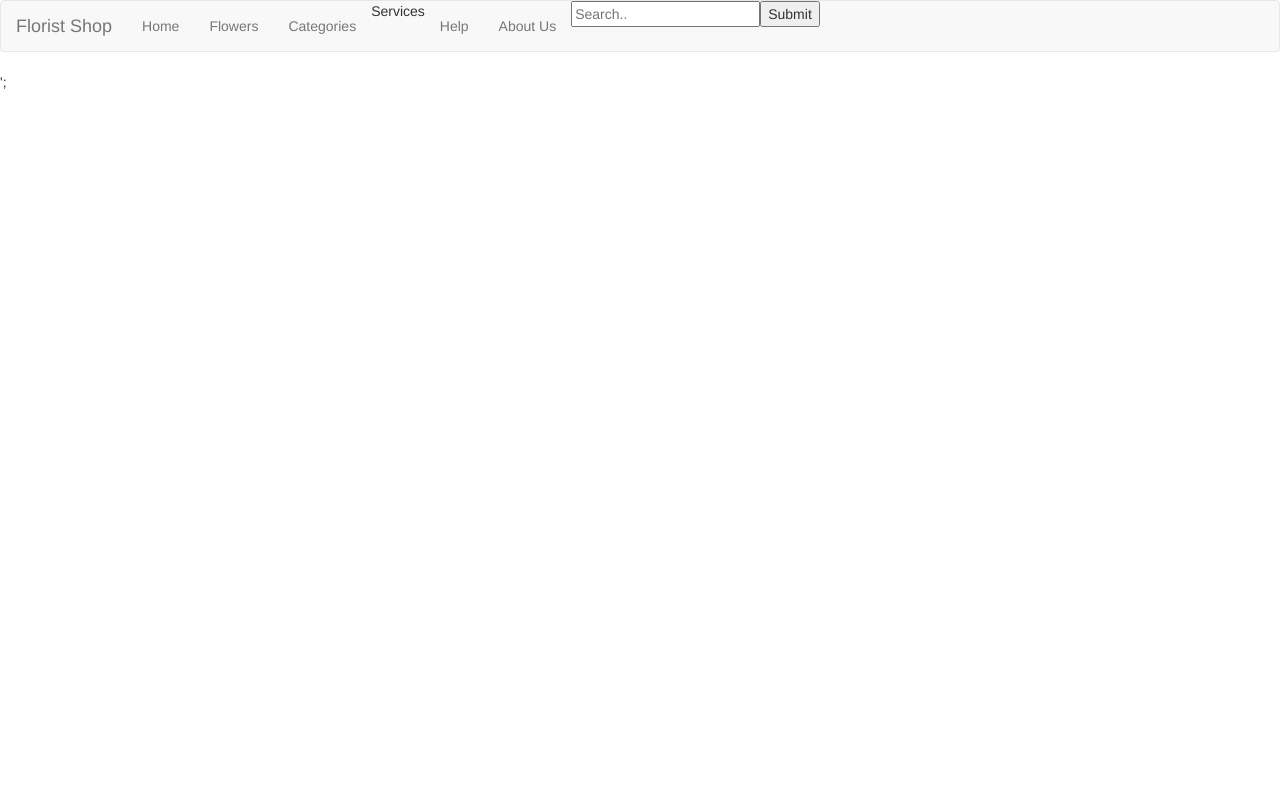
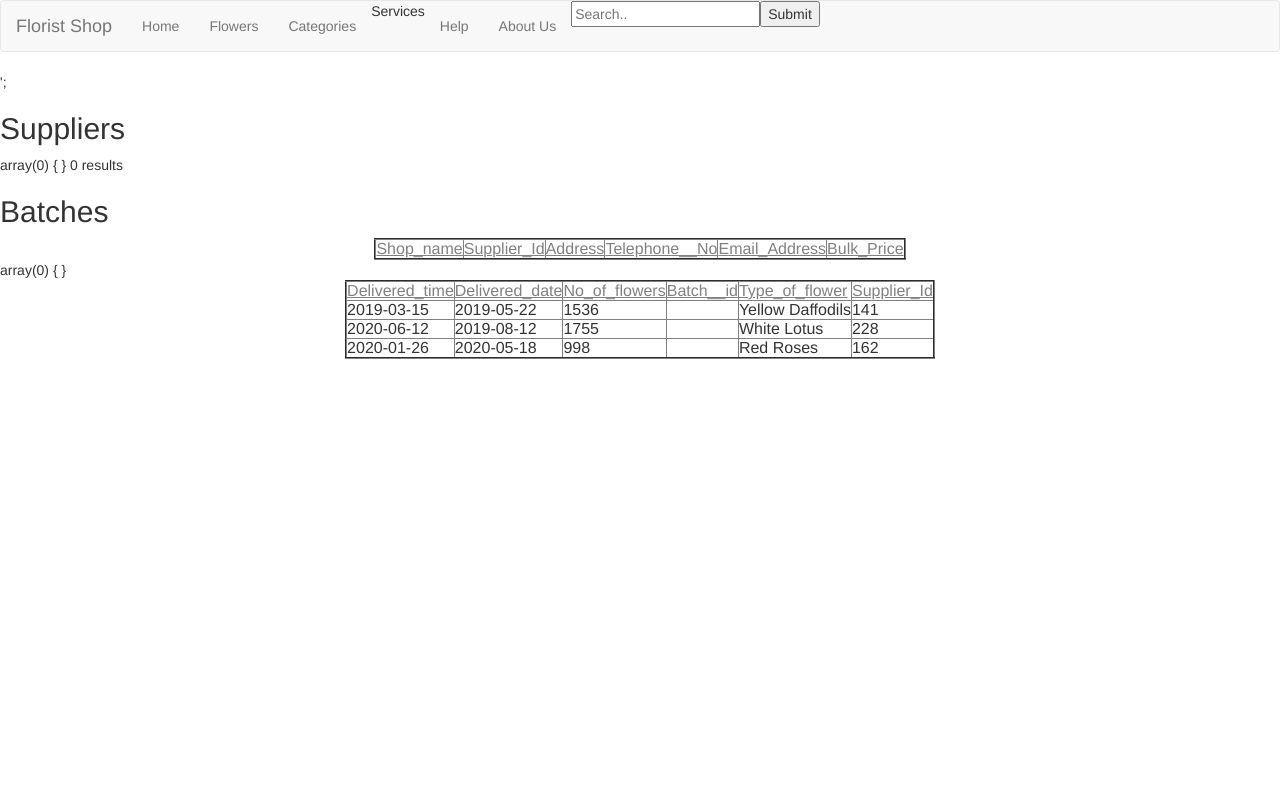
Before and after one commit to manita-tech/FloristShop, a PHP site: page /Services.php in a window 1280 px wide. Run offline with PHP 8.4, Linux system fonts and the light colour scheme; data comes from the database, SQL or seed files in the repository; data that the repository does not hold is empty; a stand-in replaces the project's code that opens the database connection.

Commit message:
Services on florist shop

```diff
--- a/Services.php
+++ b/Services.php
@@ -25,4 +25,92 @@
 <input type="text" placeholder="Search.." name="search"><button type="submit">Submit</button>
 </form></nav>';
 
-<h2>
+<?php
+require('connect.php');
+$result = $conn->query("select * from Suppliers");
+?>
+
+<h2>Suppliers</h2>
+<table border="2" align="center">
+<tr>
+  <td><font color=gray><u>Shop_name</u></font></td>
+  <td><font color=gray><u>Supplier_Id </u></font></td>
+  <td><font color=gray><u>Address</u></font></td>
+  <td><font color=gray><u>Telephone__No</u></font></td>
+     <td><font color=gray><u>Email_Address</u></font></td>
+     <td><font color=gray><u>Bulk_Price</u></font></td>
+
+</tr>
+
+  <?php
+var_dump($_POST);
+   ?>
+
+<?php
+$sql = "SELECT * from Suppliers";
+$result = $conn->query($sql);
+$return_arr = array();
+if ($result->num_rows > 0) {
+    // output data of each row
+    while($row = $result->fetch_assoc()) {
+      echo
+"<tr>
+    <td>{$row['Shop_Name']}</td>
+    <td>{$row['Supplier_Id']}</td>
+    <td>{$row['Address']}</td>
+    <td>{$row['Telephone__No']}</td>
+        <td>{$row['Email_Address']}</td>
+    <td>{$row['Bulk_Price']}</td>
+
+</tr>\n";
+    }
+} else {
+    echo "0 results";
+}
+$conn->close();
+?>
+
+    <?php
+require('connect.php');
+$result = $conn->query("select * from Batches");
+?>
+
+<h2>Batches</h2>
+<table border="2" align="center">
+<tr>
+  <td><font color=gray><u>Delivered_time</u></font></td>
+  <td><font color=gray><u>Delivered_date</u></font></td>
+  <td><font color=gray><u>No_of_flowers </u></font></td>
+  <td><font color=gray><u> Batch__id</u></font></td>
+  <td><font color=gray><u>Type_of_flower</u></font></td>
+  <td><font color=gray><u>Supplier_Id</u></font></td>
+
+</tr>
+
+  <?php
+var_dump($_POST);
+   ?>
+
+<?php
+$sql = "SELECT * from Batches";
+$result = $conn->query($sql);
+$return_arr = array();
+if ($result->num_rows > 0) {
+    // output data of each row
+    while($row = $result->fetch_assoc()) {
+      echo
+"<tr>
+    <td>{$row['Delivered_time']}</td>
+    <td>{$row['Delivered_date']}</td>
+    <td>{$row['No_of_flowers']}</td>
+    <td>{$row[' Batch__id']}</td>
+    <td>{$row['Type_of_flower']}</td>
+    <td>{$row['Supplier_Id']}</td>
+
+</tr>\n";
+    }
+} else {
+    echo "0 results";
+}
+$conn->close();
+?>
```
